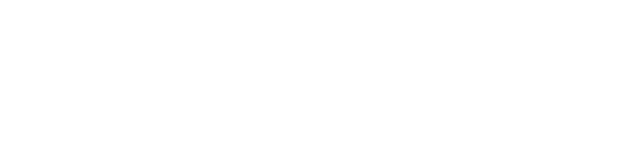
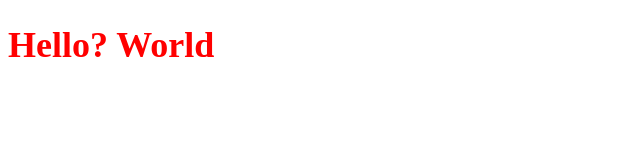
Before and after one commit to DeMaRu1221/proekt, a plain HTML site: page index.html in a window 1280 px wide. Shown: the whole page, without its empty margins (0-640 px from the left). Drawn offline with Linux system fonts and the light colour scheme.

Commit message:
Add Style

```diff
--- a/index.html
+++ b/index.html
@@ -4,8 +4,9 @@
     <meta charset="UTF-8">
     <meta name="viewport" content="width=device-width, initial-scale=1.0">
     <title>Document One</title>
+    <link rel="stylesheet" href="style.css" type="text/css">
 </head>
 <body>
-
+    <h1>Hello? World</h1>
 </body>
 </html>
--- /dev/null
+++ b/style.css
@@ -0,0 +1,5 @@
+body
+{
+    font-size: large;
+    color: red;
+}
```
